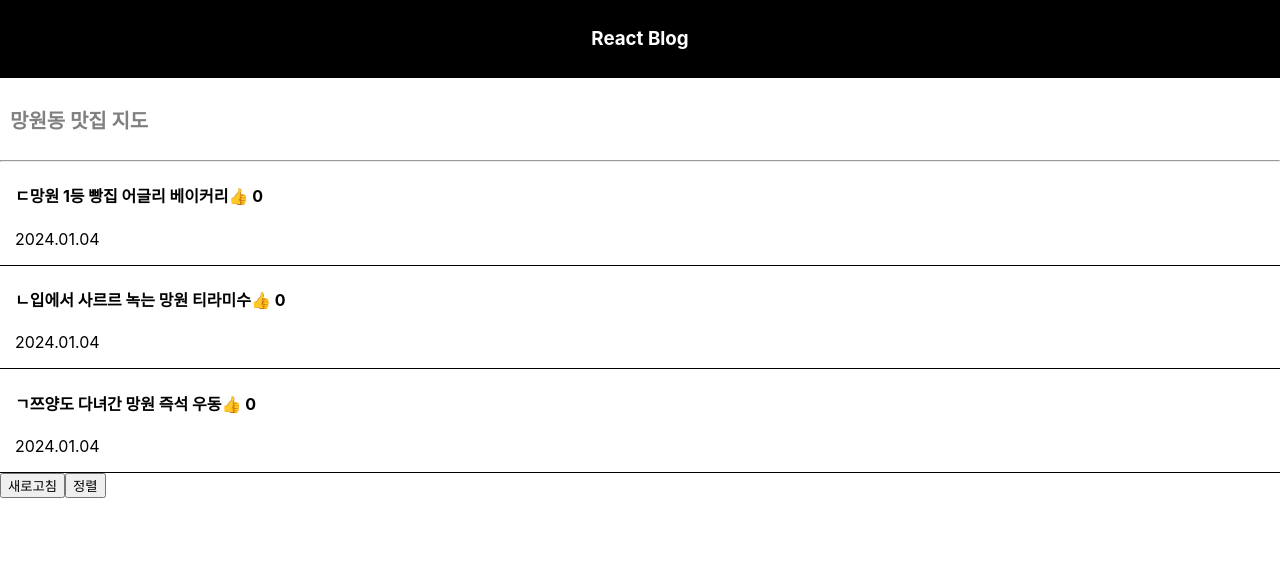
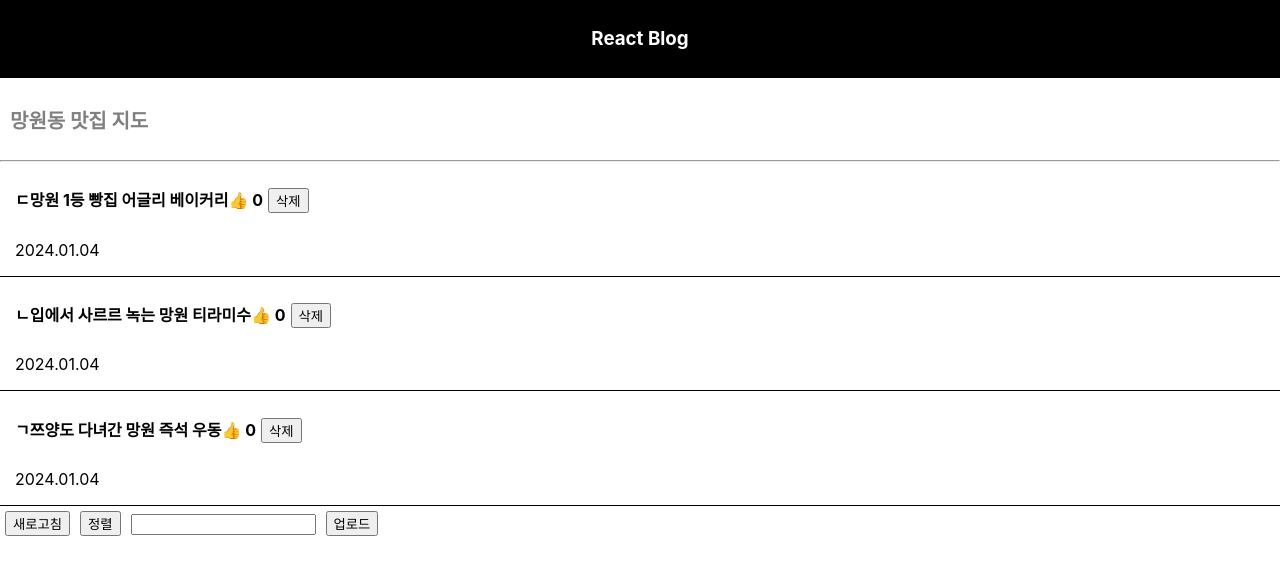
Before and after one commit to 6yoon/React-study, a React (Create React App) app: page / in a window 1280 px wide. Shown: the top 574 px of the page. Built offline with nearby package versions, Linux system fonts and the light colour scheme.

Commit message:
react part 8

```diff
--- a/src/App.css
+++ b/src/App.css
@@ -20,3 +20,11 @@
   padding: 15px;
   margin-top: 10px;
 }
+
+button{
+  margin: 5px;
+}
+
+input{
+  margin: 5px;
+}
--- a/src/App.js
+++ b/src/App.js
@@ -28,6 +28,7 @@ function App() {
 
   let [i, setI] = useState(0);
 
+  let [input, setInput] = useState('');
 
   /*
     state 변경하는 법
@@ -59,17 +60,29 @@ function App() {
       </div> */}
 
       {
-        a.map(function(a, i){ //a는 데이터값, i는 인덱스값
+        a.map(function(aData, i){ //a는 데이터값, i는 인덱스값
           return <div className="list" key={i}>
+
           <h4 onClick={ () => { setModal(!modal)
           setI(i)
-          }}>{ a }
-          <span onClick={ () => {
+          }}>{ aData }
+
+          <span onClick={ (e) => {
+            e.stopPropagation(); //span을 눌렀을때 h4까지 눌리는 이벤트 버블링을 막아준다
             let copy = [...like];
             copy[i] += 1;
             setLike(copy);
             } }>👍</span> {like[i]}
+
+            <button onClick={ (e) => {
+              e.stopPropagation();
+              let copy = [...a];
+              copy.splice(i, 1);
+              b(copy);
+              }}>삭제</button>
+
           </h4>
+
           <p>2024.01.04</p>
         </div>
         })
@@ -100,6 +113,20 @@ function App() {
         2. UI의 현재 상태를 state로 조정
         3. state에 따라 UI가 어떻게 보일지 작성
     */}
+
+    <input onChange={ (e) => {
+      setInput(e.target.value);//state 변경 함수는 늦게 처리 되므로 믿의 cosole.log가 먼저 실행됨
+      }}></input>
+
+    <button onClick={ () => {
+      let copy = [...a];
+      copy.push(input);
+      b(copy);
+      console.log(copy);
+      let likeCopy = [...like];
+      likeCopy.push(0);
+      setLike(likeCopy);
+    }}>업로드</button>
 
       {
         modal == true ? <Modal a = {a}
```
